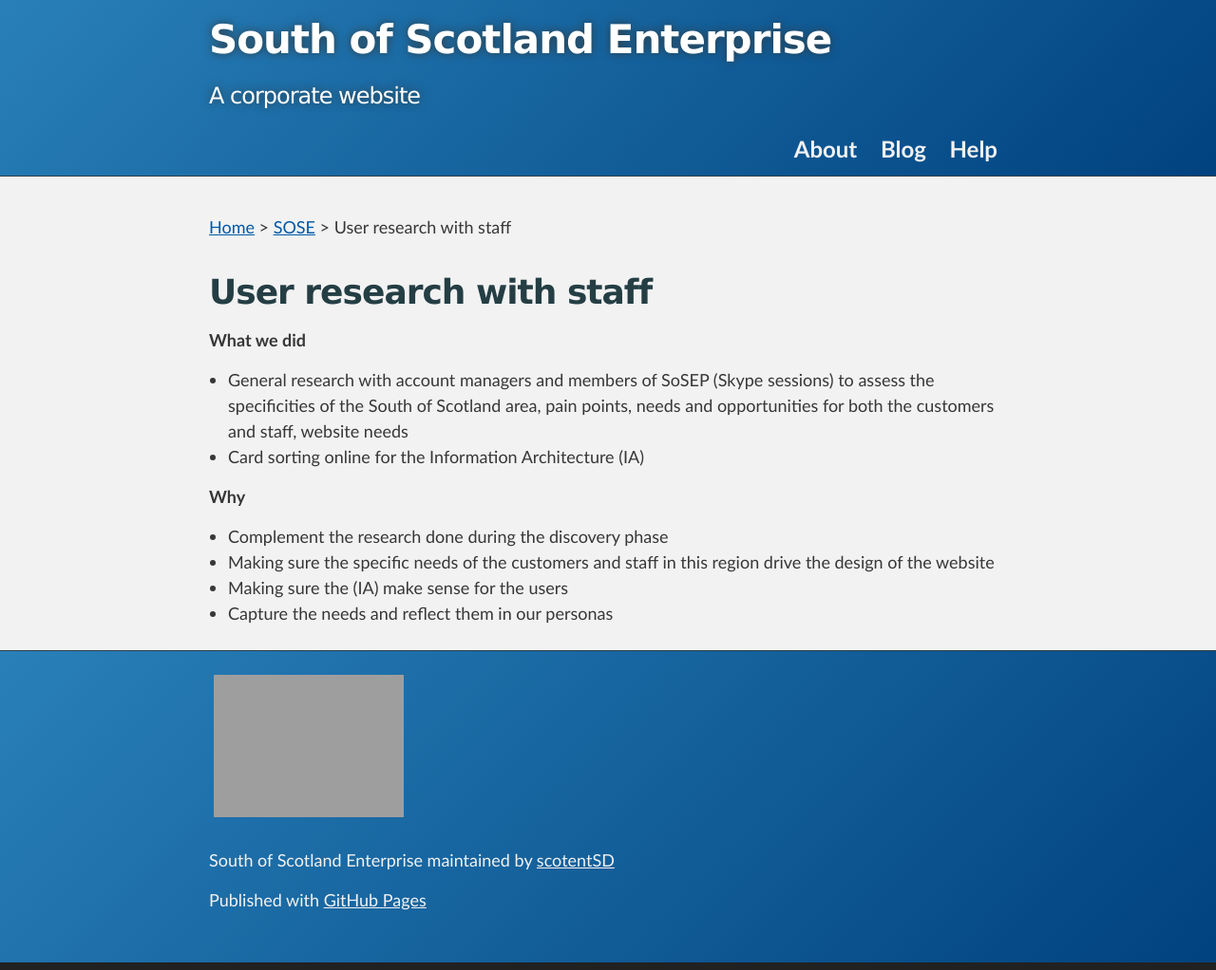
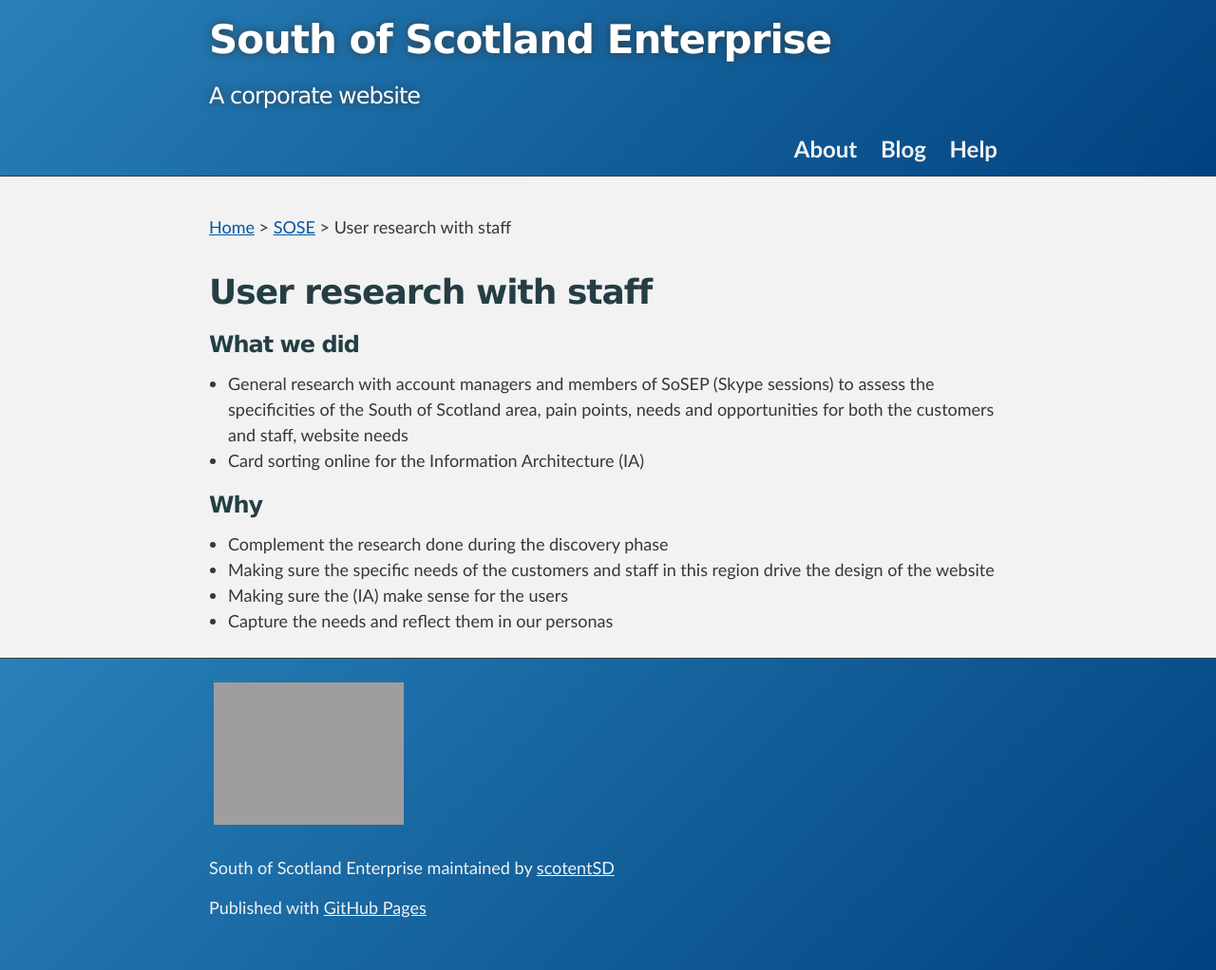
Before and after one commit to scotentSD/SOSE, a Jekyll site: the page built from _posts/2020-01-27-ur-staff-27-01-2020.md, in a window 1280 px wide. Shown: the whole page at 95% size. Built offline with Jekyll 4.4.1, drawn with Linux system fonts in a browser that asks for light colours.

Commit message:
SK - change headings

```diff
--- a/_posts/2020-01-27-ur-staff-27-01-2020.md
+++ b/_posts/2020-01-27-ur-staff-27-01-2020.md
@@ -7,11 +7,11 @@ initials: sk              # initials of person who did/uploaded the research
 display_date: January 2020 # Date to show on the page
 ---
 
-**What we did**
+### What we did
 - General research with account managers and members of SoSEP (Skype sessions) to assess the specificities of the South of Scotland area, pain points, needs and opportunities for both the customers and staff, website needs
 - Card sorting online for the Information Architecture (IA)
 
-**Why**
+### Why
 - Complement the research done during the discovery phase
 - Making sure the specific needs of the customers and staff in this region drive the design of the website
 - Making sure the (IA) make sense for the users
```
